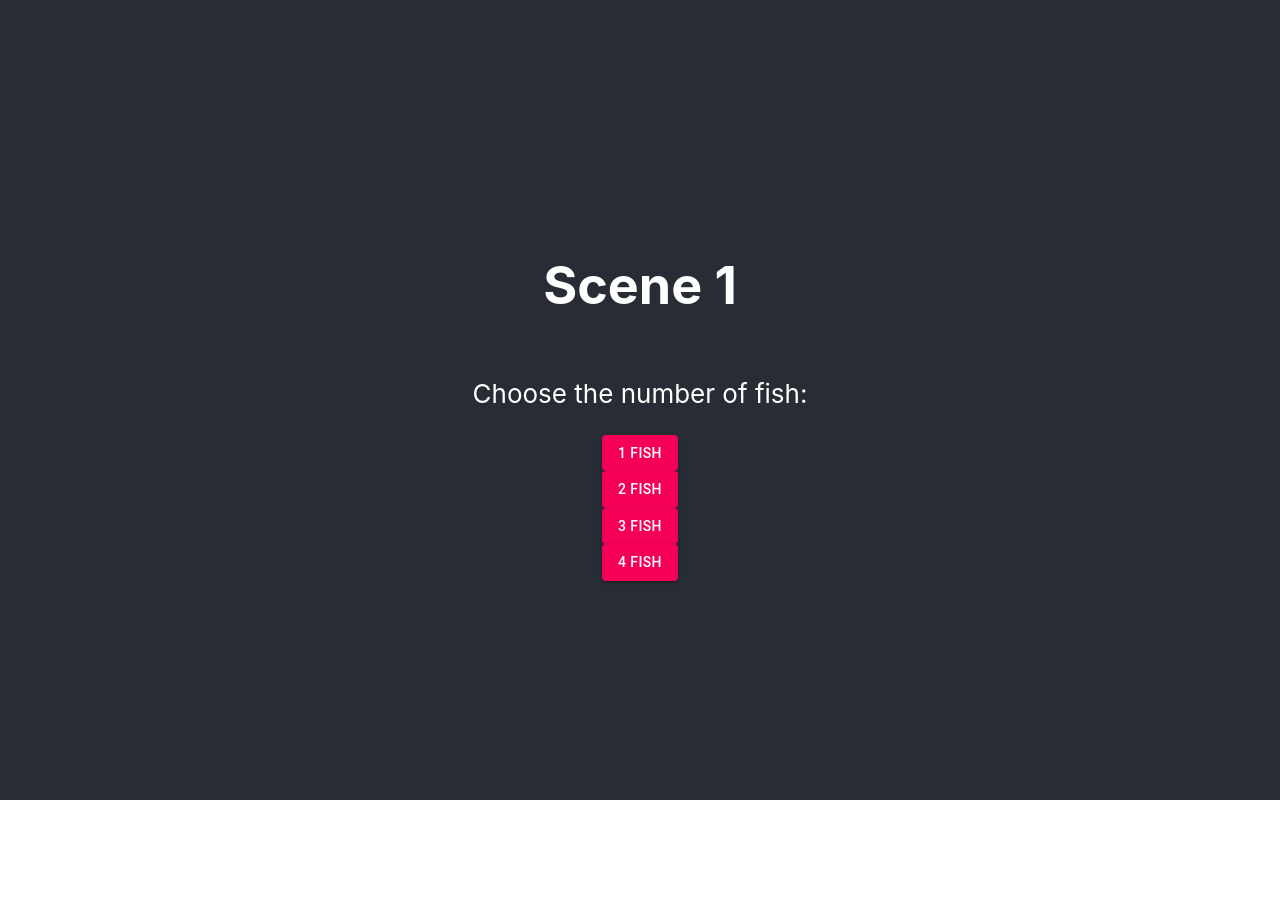
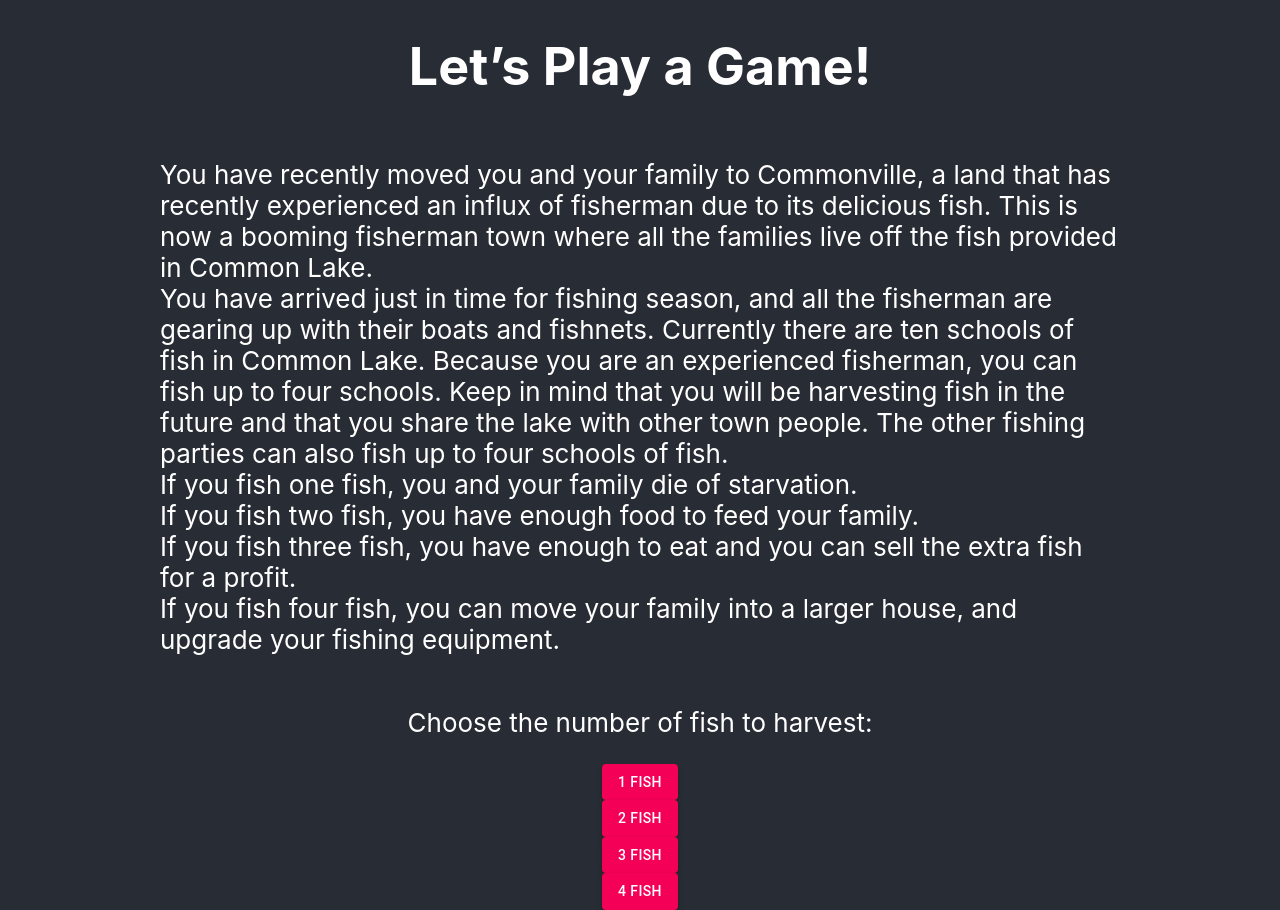
Before and after one commit to cfgong/tragedyofcommons, a React (Create React App) app: page /scene1 in a window 1280 px wide. Before the commit the page ends 800 px from the top, so only its background shows below. Built offline with nearby package versions, Linux system fonts and the light colour scheme.

Commit message:
Added text that Crystal wrote to Scene 1 and made css change to Scene 2

```diff
--- a/src/Components/Scene1.js
+++ b/src/Components/Scene1.js
@@ -1,13 +1,36 @@
 import React from "react";
 import Button from "@material-ui/core/Button";
 import { Link } from "react-router-dom";
+
+const divStyle = {
+  width: '75%'
+};
 
 function Scene1() {
   return (
     <div>
       <header className="App-header">
-        <h1>Scene 1</h1>
-        <p>Choose the number of fish: </p>
+        <h1>Let&#8217;s Play a Game! </h1>
+        <div style={divStyle}>
+        <p> You have recently moved you and your family to Commonville,
+        a land that has recently experienced an influx of fisherman due
+        to its delicious fish. This is now a booming fisherman town where all
+        the families live off the fish provided in Common Lake. <br/>
+
+        You have arrived just in time for fishing season, and all the fisherman
+        are gearing up with their boats and fishnets. Currently there are ten
+        schools of fish in Common Lake. Because you are an experienced fisherman,
+        you can fish up to four schools. Keep in mind that you will be harvesting
+        fish in the future and that you share the lake with other town people.
+        The other fishing parties can also fish up to four schools of fish. <br/>
+
+        If you fish one fish, you and your family die of starvation. <br/>
+        If you fish two fish, you have enough food to feed your family. <br/>
+        If you fish three fish, you have enough to eat and you can sell the extra fish for a profit. <br/>
+        If you fish four fish, you can move your family into a larger house, and upgrade your fishing equipment.
+        </p>
+        </div>
+        <p>Choose the number of fish to harvest: </p>
 
         <Link
           to={{
--- a/src/Components/Scene2.js
+++ b/src/Components/Scene2.js
@@ -6,6 +6,11 @@ import $ from "jquery";
 import pond from "./pond.png";
 import fish_url from "./fish2.png";
 import fisherman_url from "./fisherman.png";
+
+const divStyle = {
+  width: '50%',
+  margin: '0 auto'
+};
 
 class Scene2 extends React.Component {
   constructor(props) {
@@ -21,8 +26,8 @@ class Scene2 extends React.Component {
       .select("#pond")
       .append("svg")
       .attr({
-        width: 1000,
-        height: 500,
+        width: 600,
+        height: 400,
         border: "1px solid #ccc"
       });
 
@@ -102,6 +107,7 @@ class Scene2 extends React.Component {
     console.log("Drew the pond!");
   }
 
+
   render() {
     return (
       <div>
@@ -110,7 +116,7 @@ class Scene2 extends React.Component {
           <p>You have fished {8 - this.state.numFish} fish.</p>
           <p>There are now {this.state.numFish} fishes left</p>
 
-          <div id="pond"> </div>
+          <div id="pond" style={divStyle}> </div>
           <Link
             to={{
               pathname: "/scene3",
```
